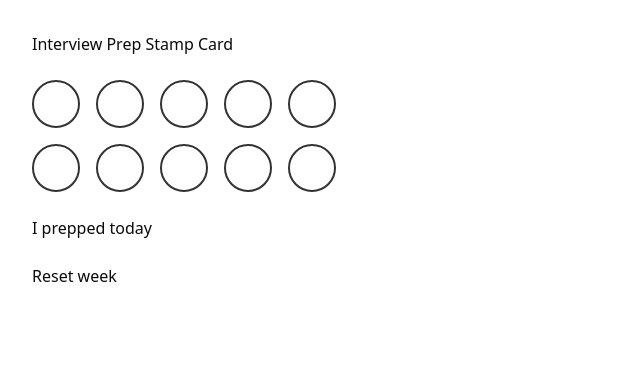
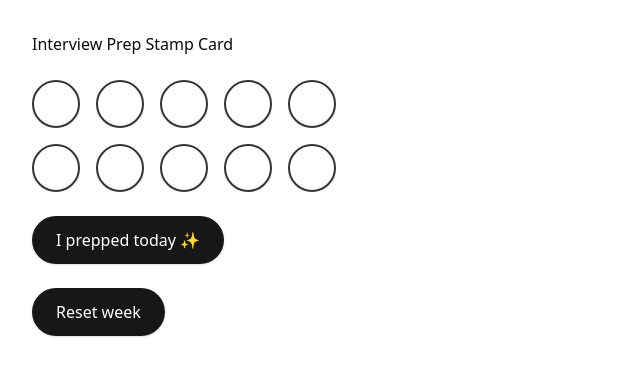
Before and after one commit to Vivian-Tung/interview-stamp-card, a Next.js app: page / in a window 1280 px wide. Shown: the top 376 px of the page, without its empty margins (0-640 px from the left). Built offline with nearby package versions, Linux system fonts and the light colour scheme.

Commit message:
style buttons

```diff
--- a/app/page.tsx
+++ b/app/page.tsx
@@ -55,7 +55,18 @@ export default function Home() {
       </div>
       <div className="relative">
         <button
-          style={{ marginTop: "24px", position: "relative", zIndex: 1  }}
+            className="
+              mt-6
+              px-6 py-3
+              rounded-full
+              bg-neutral-900 text-white
+              font-medium
+              shadow-sm
+              transition
+              hover:bg-neutral-800
+              active:scale-95
+              disabled:opacity-40
+            "
           onClick={() => {
             if (filledCount < totalStamps) {
               setFillCount((prev) => {
@@ -70,7 +81,7 @@ export default function Home() {
             }
           }}
         >
-          I prepped today
+          I prepped today ✨
         </button>
         {showConfetti && (
           <Confetti
@@ -81,9 +92,18 @@ export default function Home() {
 
       </div>
       <button
-        style={{
-          marginTop: "24px",
-         }}
+        className="
+          mt-6
+          px-6 py-3
+          rounded-full
+          bg-neutral-900 text-white
+          font-medium
+          shadow-sm
+          transition
+          hover:bg-neutral-800
+          active:scale-95
+          disabled:opacity-40
+        "
         onClick={() => {
           setFillCount(0);
           setShowConfetti(false);
```
